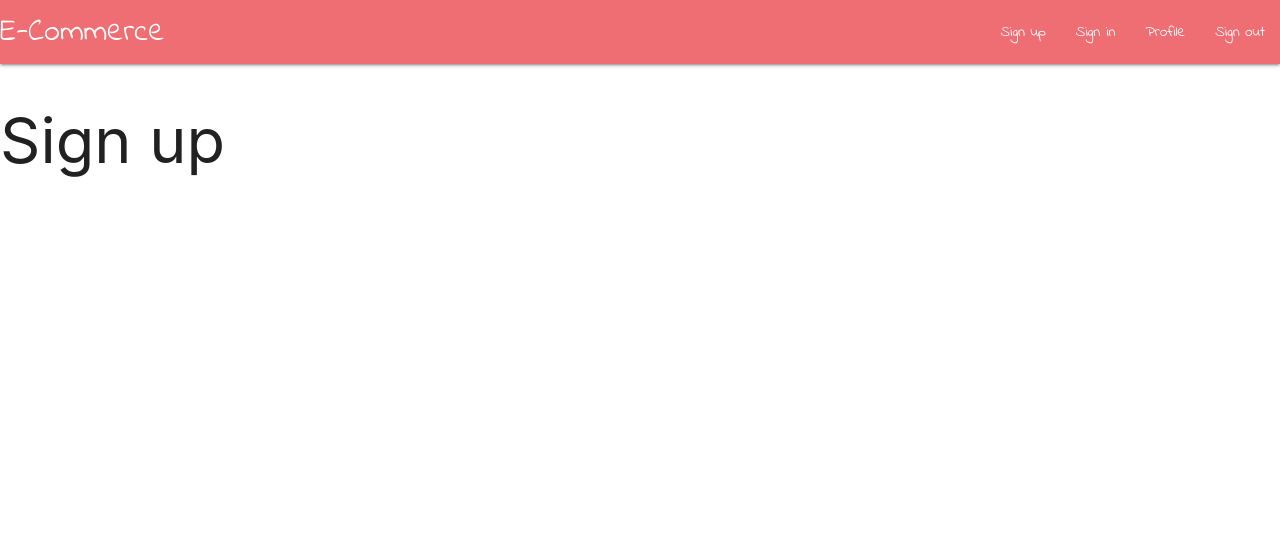
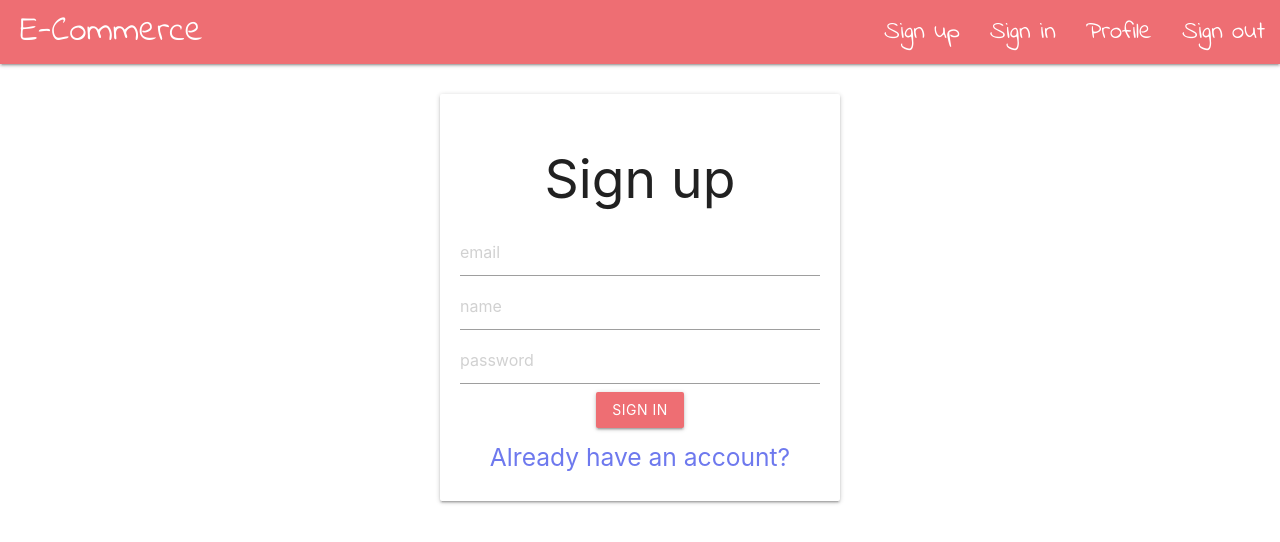
Before and after one commit to donivanev/E-Commerce, a React (Create React App) app in the folder client/: page /signup in a window 1280 px wide. Shown: the top 542 px of the page. Built offline with nearby package versions, Linux system fonts and the light colour scheme.

Commit message:
fix colors and fonts

```diff
--- a/client/src/App.css
+++ b/client/src/App.css
@@ -3,3 +3,18 @@
 nav {
     font-family: 'Indie Flower', cursive;
 }
+
+.brand-logo {
+    left: 20px;
+}
+
+.mycard {
+    margin-top: 30px;
+}
+
+.auth-card {
+    padding: 20px;
+    text-align: center;
+    max-width: 400px;
+    margin: 10px auto;
+}
--- a/client/src/components/navbar.js
+++ b/client/src/components/navbar.js
@@ -5,12 +5,12 @@ const NavBar = () => {
     return (
         <nav>
             <div className="nav-wrapper">
-                <Link to="/" className="brand-logo left">E-Commerce</Link>
+                <Link to="/" className="brand-logo left" style={{fontSize: '35px'}}>E-Commerce</Link>
                 <ul id="nav-mobile" className="right">
-                    <li><Link to="/signup">Sign up</Link></li>
-                    <li><Link to="/signin">Sign in</Link></li>
-                    <li><Link to="/profile">Profile</Link></li>
-                    <li><Link to="/signout">Sign out</Link></li>
+                    <li><Link to="/signup" style={{fontSize: '25px'}}>Sign up</Link></li>
+                    <li><Link to="/signin" style={{fontSize: '25px'}}>Sign in</Link></li>
+                    <li><Link to="/profile" style={{fontSize: '25px'}}>Profile</Link></li>
+                    <li><Link to="/signout" style={{fontSize: '25px'}}>Sign out</Link></li>
                 </ul>
             </div>
         </nav>
--- a/client/src/components/screens/signin.js
+++ b/client/src/components/screens/signin.js
@@ -1,8 +1,19 @@
 import React from 'react'
+import { Link } from 'react-router-dom'
 
 const Signin = () => {
     return (
-        <h1>Sign in</h1>
+        <div className="mycard">
+            <div className="card auth-card">
+                <h2>Sign in</h2>
+                <input type="text" placeholder="email" /*value={email} onChange={(e) => setEmail(e.target.value)}*/ />
+                <input type="text" placeholder="password" /*value={password} onChange={(e) => setPassword(e.target.value)}*/ />
+                <button className="btn waves-effect waves-light" style={{backgroundColor: '#ee6e73'}} /*onClick={() => PostData()}*/>Sign in</button>
+                <h5>
+                    <Link to="/signup" style={{color: '#6e79ee'}}>Don't have an account?</Link>
+                </h5>
+            </div>
+        </div>
     )
 }
 
--- a/client/src/components/screens/signup.js
+++ b/client/src/components/screens/signup.js
@@ -1,8 +1,20 @@
 import React from 'react'
+import { Link } from 'react-router-dom'
 
 const Signup = () => {
     return (
-        <h1>Sign up</h1>
+        <div className="mycard">
+            <div className="card auth-card">
+                <h2>Sign up</h2>
+                <input type="text" placeholder="email" /*value={name} onChange={(e) => setName(e.target.value)}*/ />
+                <input type="text" placeholder="name" /*value={email} onChange={(e) => setEmail(e.target.value)}*/ />
+                <input type="text" placeholder="password" /*value={password} onChange={(e) => setPassword(e.target.value)}*/ />
+                <button className="btn waves-effect waves-light" style={{backgroundColor: '#ee6e73'}} /*onClick={() => PostData()}*/>Sign in</button>
+                <h5>
+                    <Link to="/signin" style={{color: '#6e79ee'}}>Already have an account?</Link>
+                </h5>
+            </div>
+        </div>
     )
 }
 
```
